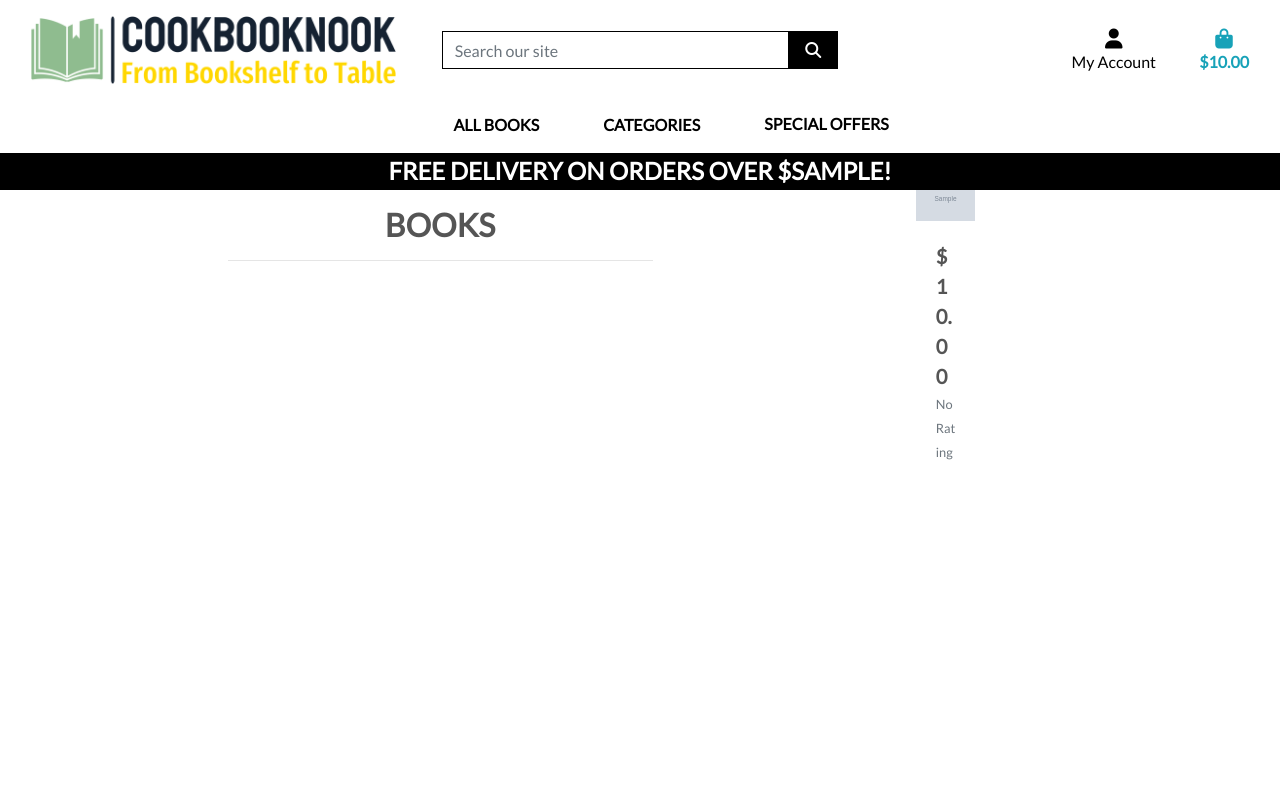
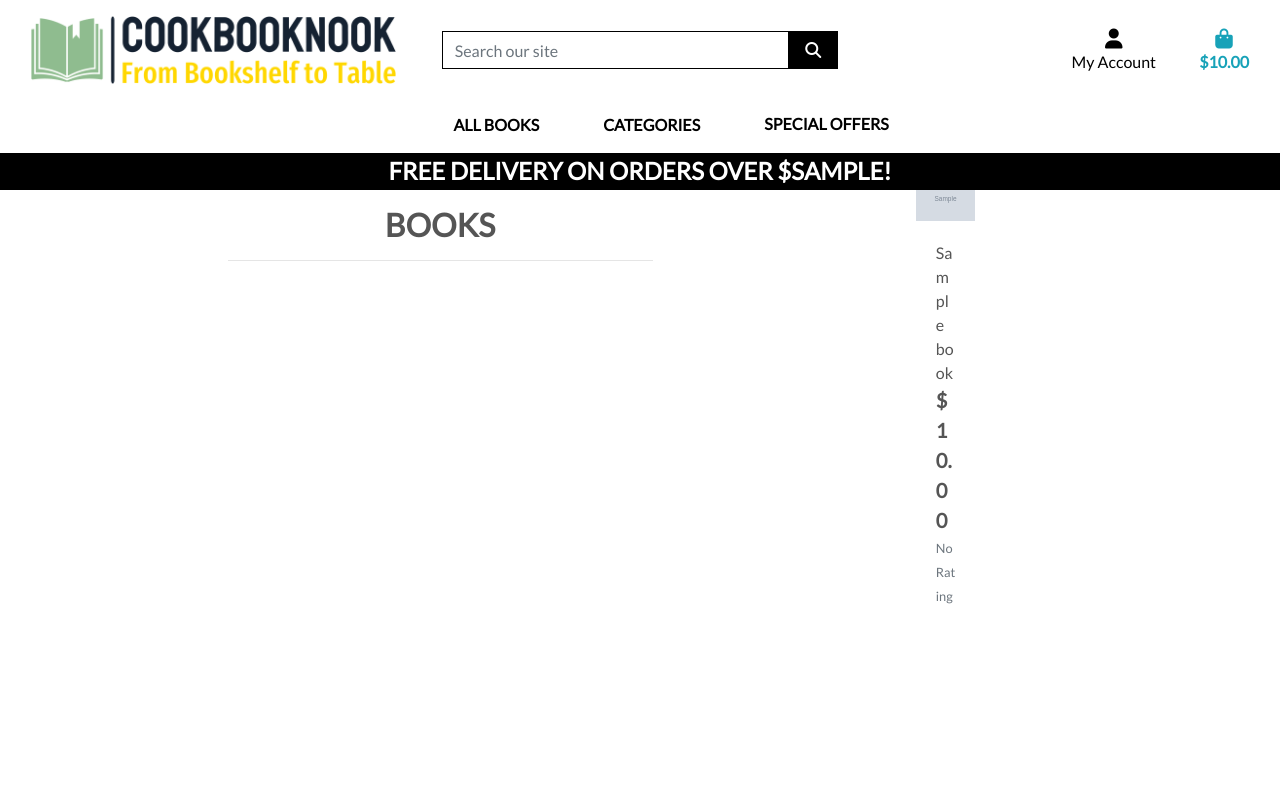
Before and after one commit to STRAN90/milestone-project-4, a Django app: template books/templates/books/books.html in a window 1280 px wide. Run offline with Django 3.2, Linux system fonts and the light colour scheme; tables that the repository leaves empty hold one stand-in row (values such as "Sample post"); the template is opened without the code that fills it: values that come from a table or form of the project are taken from there, most other values are stand-ins (such as "Sample title", 1, 10 or a date in 2020); grey boxes marked "Sample" are stand-in pictures; some libraries are stand-ins or nearby versions.

Commit message:
Add product details functionality and correct typos

```diff
--- a/books/templates/books/books.html
+++ b/books/templates/books/books.html
@@ -10,7 +10,7 @@
 {% endblock %}
 
 {% block content %}
-    <div class="overlay"></div><div class="overlay"></div>
+    <div class="overlay"></div>
     <div class="container-fluid">
         <div class="row">
             <div class="col text-center mt-3">
@@ -25,16 +25,16 @@
                             <div class="col-sm-6 col-md-6 col-lg-4 col-xl-3">
                                 <div class="card h-100 border-0">
                                     {% if book.image %}
-                                    <a href="">
-                                        <img class="card-img-top img-fluid" src="{{ book.image.url }}" alt="{{ book.name }}">
+                                    <a href="{% url 'book_detail' book.id %}">
+                                        <img class="card-img-top img-fluid" src="{{ book.image.url }}" alt="{{ book.title }}">
                                     </a>
                                     {% else %}
-                                    <a href="">
-                                        <img class="card-img-top img-fluid" src="{{ MEDIA_URL }}noimage.png" alt="{{ book.name }}">
+                                    <a href="{% url 'book_detail' book.id %}">
+                                        <img class="card-img-top img-fluid" src="{{ MEDIA_URL }}noimage.png" alt="{{ book.title }}">
                                     </a>
                                     {% endif %}
                                     <div class="card-body pb-0">
-                                        <p class="mb-0">{{ book.name }}</p>
+                                        <p class="mb-0">{{ book.title }}</p>
                                     </div>
                                     <div class="card-footer bg-white pt-0 border-0 text-left">
                                         <div class="row">
--- a/books/urls.py
+++ b/books/urls.py
@@ -3,4 +3,5 @@ from . import views
 
 urlpatterns = [
     path('', views.all_books, name='books'),
+    path('<int:book_id>/', views.book_detail, name='book_detail'),
 ]
--- a/home/templates/home/index.html
+++ b/home/templates/home/index.html
@@ -14,11 +14,11 @@
         <div class="row h-100">
             <div class="col-7 col-md-6 my-auto">
                 <h1 class="display-2 logo-font text-white" id="display">
-                    New releases are here
+                    Explore Cookbooks here
                 </h1>
                 <div class="my-5">
                     <h4>
-                        <a href="" class="shop-now-button btn btn-lg rounded-0 text-uppercase py-3">Shop Now</a>
+                        <a href="{% url 'books' %}" class="shop-now-button btn btn-lg rounded-0 text-uppercase py-3">Shop Now</a>
                     </h4>
                 </div>
             </div>
--- a/static/css/base.css
+++ b/static/css/base.css
@@ -110,3 +110,14 @@ body {
         padding-top: 164px;
     }
 }
+
+/* pad the top a bit when navbar is collapsed on mobile */
+@media (max-width: 991px) {
+    .header-container {
+        padding-top: 116px;
+    }
+
+    body {
+        height: calc(100vh - 116px);
+    }
+}
--- a/templates/includes/main-nav.html
+++ b/templates/includes/main-nav.html
@@ -8,7 +8,7 @@
                 <a href="" class="dropdown-item">By Price</a>
                 <a href="" class="dropdown-item ">By Rating</a>
                 <a href="" class="dropdown-item ">By Category</a>
-                <a href="" class="dropdown-item">All Products</a>
+                <a href="{% url 'books' %}" class="dropdown-item">All Products</a>
             </div>
         </li>
 
```
Also changed, not shown: books/templates/books/book_detail.html (added, +43 -0 lines), books/views.py (+12 -3 lines), media/Fish.jpg (deleted), media/afro-vegan.jpg (deleted), media/rick-stein.jpg (deleted), media/thug-kitchen.jpg (deleted).
